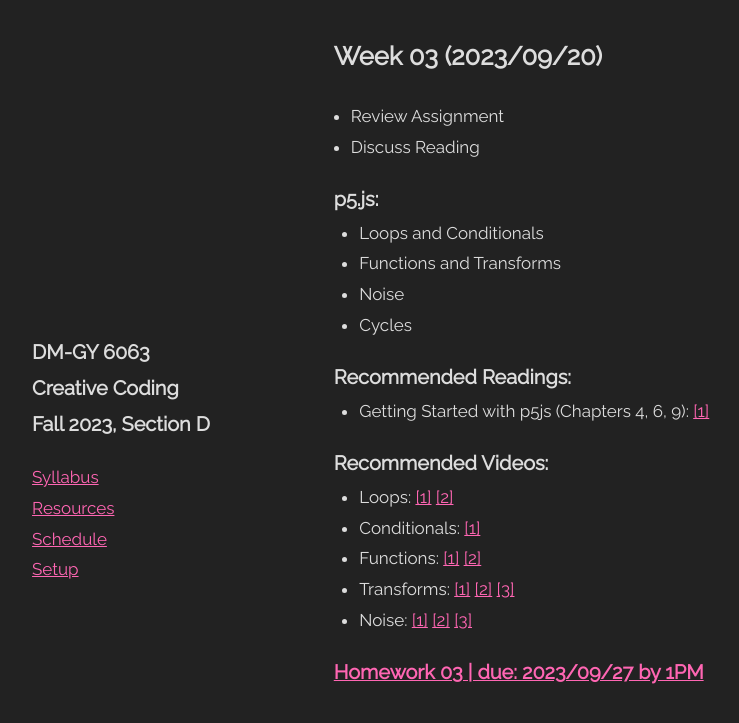
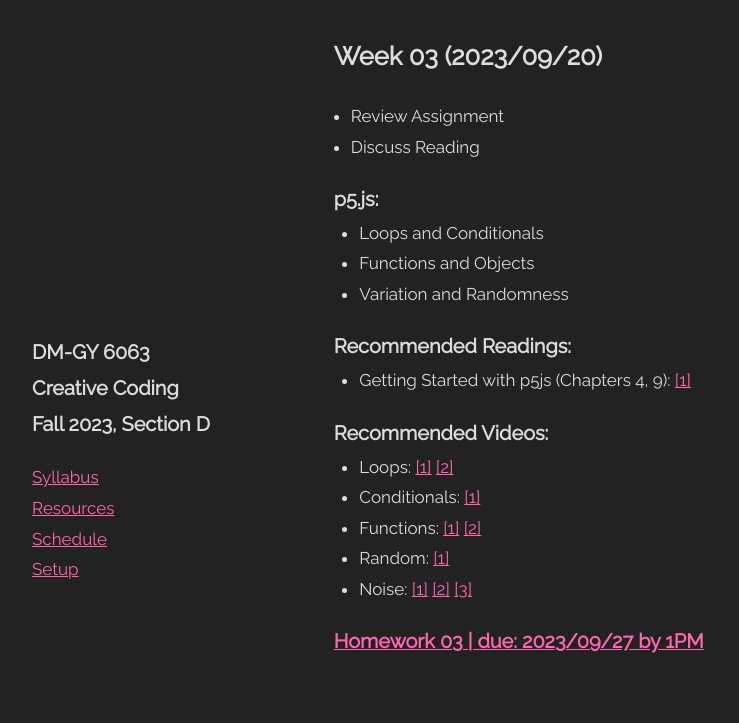
Before and after one commit to DM-GY-6063-2023F-D/DM-GY-6063-2023F-D, a Jekyll site: the page built from _pages/week/03.md, in a window 1280 px wide. Shown: the top 723 px of the page, without its empty margins (186-925 px from the left). Built offline with Jekyll 4.4.1, drawn with Linux system fonts in a browser that asks for light colours.

Commit message:
reorg materials for weeks 2-4

```diff
--- a/_pages/week/03.md
+++ b/_pages/week/03.md
@@ -6,11 +6,10 @@ what:
   - Discuss Reading
 p5js:
   - Loops and Conditionals
-  - Functions and Transforms
-  - Noise
-  - Cycles
+  - Functions and Objects
+  - Variation and Randomness
 readings:
-  - title: Getting Started with p5js (Chapters 4, 6, 9)
+  - title: Getting Started with p5js (Chapters 4, 9)
     urls:
       - https://ebookcentral.proquest.com/lib/nyulibrary-ebooks/detail.action?docID=4333728
 videos:
@@ -25,11 +24,9 @@ videos:
     urls:
       - https://www.youtube.com/watch?v=wRHAitGzBrg
       - https://www.youtube.com/watch?v=zkc417YapfE
-  - title: Transforms
+  - title: Random
     urls:
-      - https://www.youtube.com/watch?v=0XFWrt5t9bE
-      - https://www.youtube.com/watch?v=o9sgjuh-CBM
-      - https://www.youtube.com/watch?v=pkHZTWOoTLM
+      - https://www.youtube.com/watch?v=nfmV2kuQKwA
   - title: Noise
     urls:
       - https://www.youtube.com/watch?v=Qf4dIN99e2w
```
Also changed, not shown: README.md (+3 -3 lines), _pages/week/02.md (+8 -5 lines), _pages/week/04.md (+2 -1 lines).
